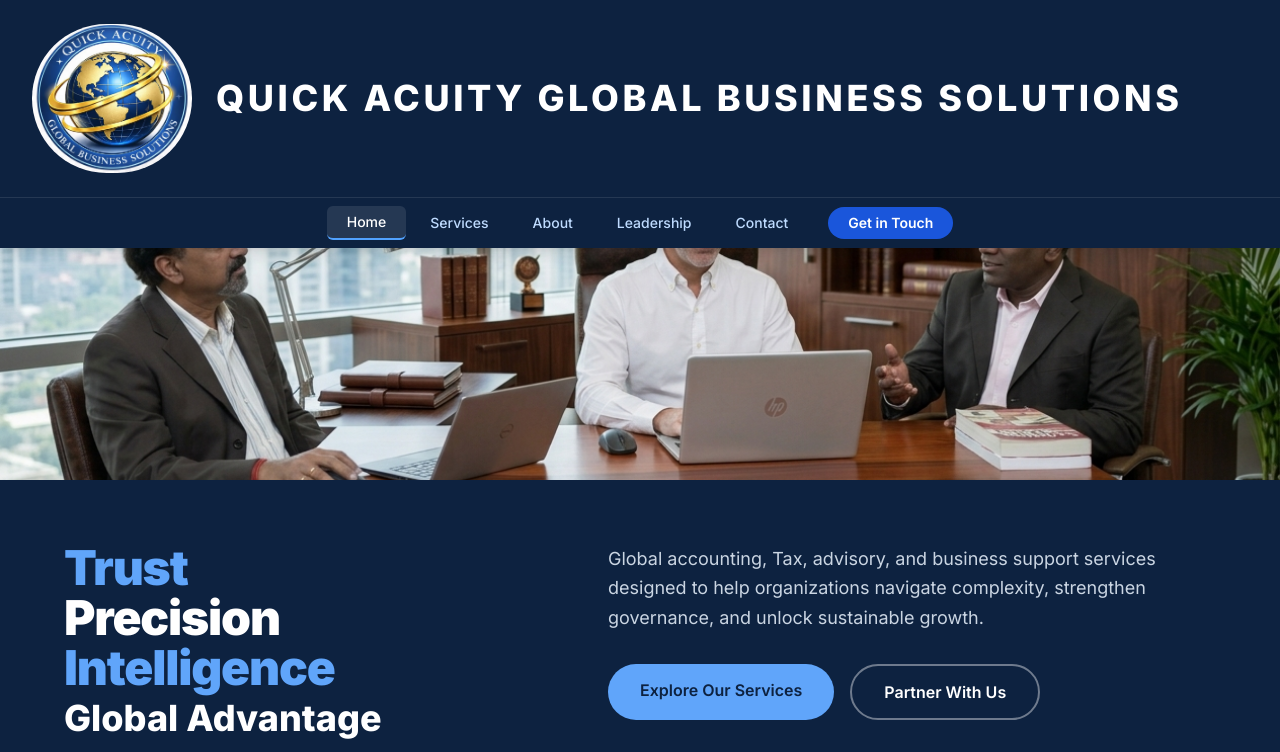
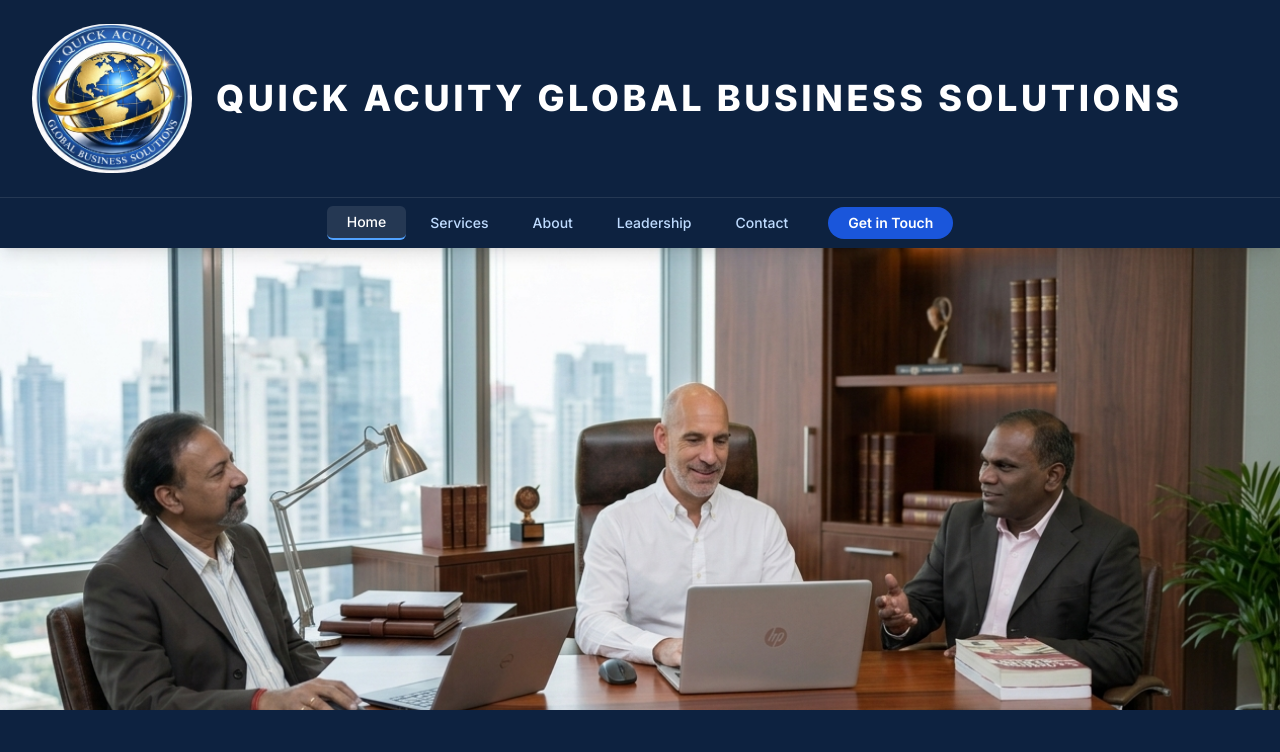
Before and after one commit to raahul1996/qagbs-website, a Next.js app: page / in a window 1280 px wide. Shown: the top 752 px of the page. Built offline with nearby package versions, Linux system fonts and the light colour scheme.

Commit message:
Fix navbar overlapping hero photo — add top padding for fixed nav
Co-Authored-By: Claude Opus 4.6 <noreply@anthropic.com>

```diff
--- a/components/Hero.tsx
+++ b/components/Hero.tsx
@@ -2,7 +2,7 @@ import Image from "next/image";
 
 export default function Hero() {
   return (
-    <section id="home" className="flex flex-col">
+    <section id="home" className="flex flex-col pt-20 md:pt-[230px] bg-[#0d2240]">
       {/* Founders photo — full width */}
       <div className="relative w-full aspect-[16/7] sm:aspect-[16/6]">
         <Image
```
